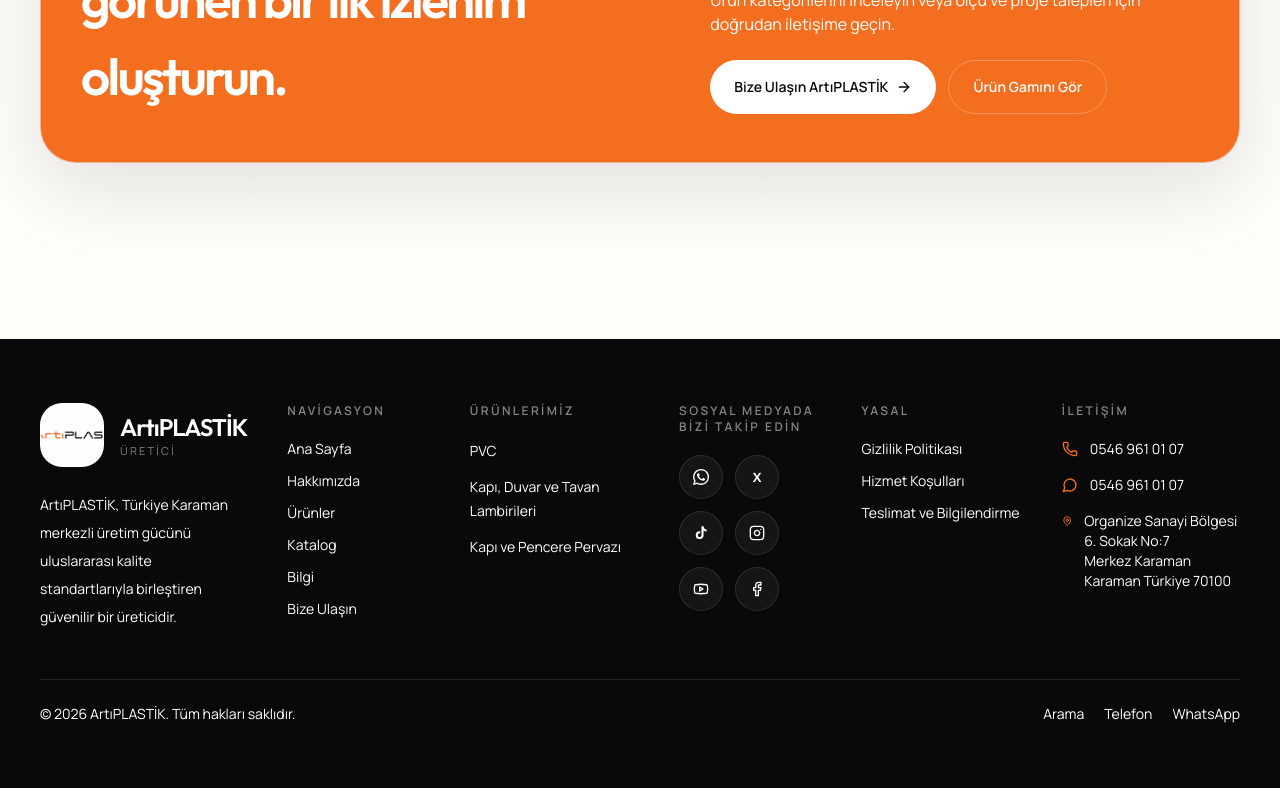
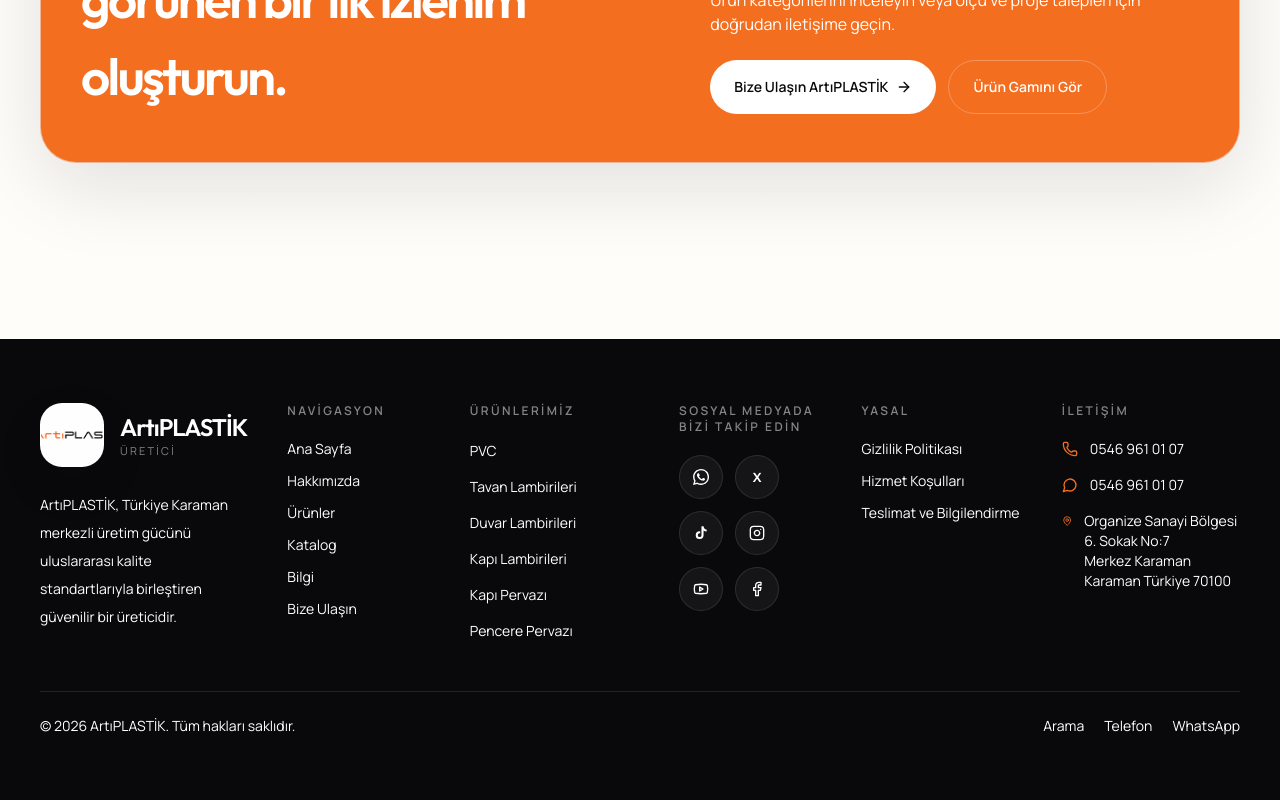
Before and after one commit to artiplastfab/artiplast-site, a Next.js app: page / in a window 1280 px wide. Shown: the part 5060-5860 px from the top of the page. Built offline with nearby package versions, Linux system fonts and the light colour scheme.

Commit message:
footer ürünler listesi yeniden düzenlendi

```diff
--- a/components/footer.tsx
+++ b/components/footer.tsx
@@ -21,7 +21,7 @@
   const legalLinks = getLegalLinks(locale);
   const legalTitle = getLegalSectionTitle(locale);
   const footerProductsByLocale: Record<Locale, { title: string; items: string[] }> = {
-    tr: { title: "Ürünlerimiz", items: ["PVC", "Kapı, Duvar ve Tavan Lambirileri", "Kapı ve Pencere Pervazı"] },
+    tr: { title: "Ürünlerimiz", items: ["PVC", "Tavan Lambirileri", "Duvar Lambirileri", "Kapı Lambirileri", "Kapı Pervazı", "Pencere Pervazı"] },
     en: { title: "Our Products", items: ["PVC", "Door, Wall and Ceiling Claddings", "Door and Window Trim"] },
     de: { title: "Unsere Produkte", items: ["PVC", "Tür-, Wand- und Deckenverkleidungen", "Tür- und Fensterleiste"] },
     ar: { title: "منتجاتنا", items: ["PVC", "كسوات الأبواب والجدران والأسقف", "إطار الأبواب والنوافذ"] },
```
